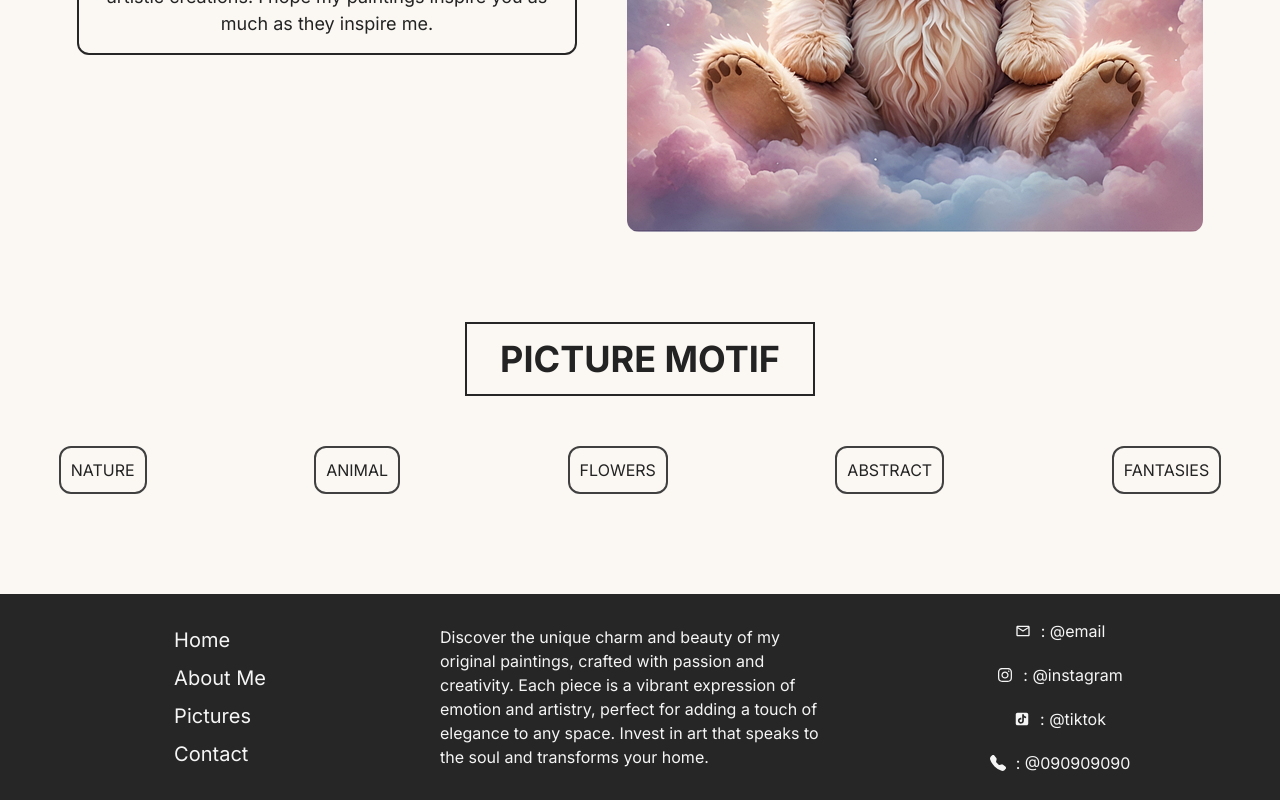
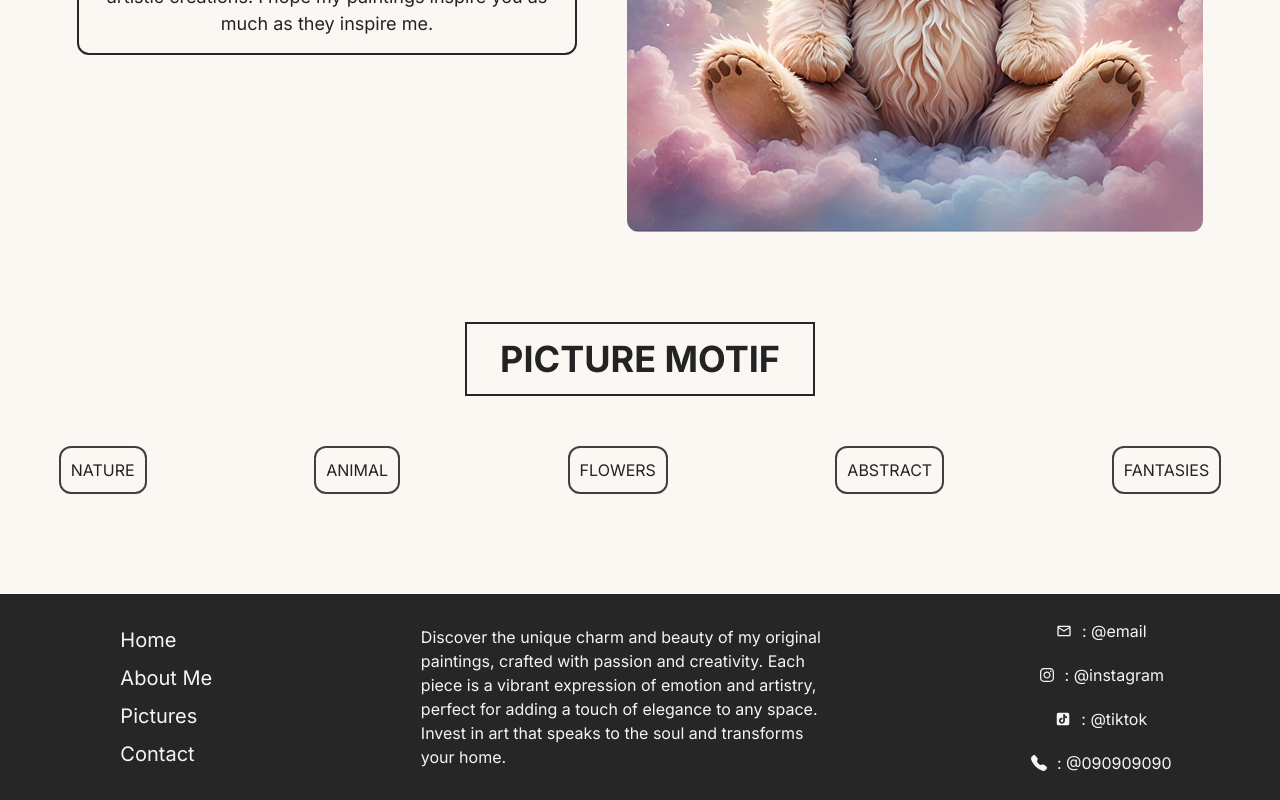
Before and after one commit to markopersonally/shop, a Next.js app: page / in a window 1280 px wide. Shown: the part 762-1562 px from the top of the page. Built offline with nearby package versions, Linux system fonts and the light colour scheme.

Commit message:
styling footer

```diff
--- a/components/footer_.jsx
+++ b/components/footer_.jsx
@@ -6,15 +6,21 @@ import { BsFillTelephoneFill } from "react-icons/bs";
 
 export default function Footer() {
   const footerStyled =
-    "m-auto p-5 bg-neutral-800 text-neutral-100 flex gap-[20px] justify-center items-center";
-  const divWrapper = "w-1/3 flex flex-col gap-[20px] justify-center items-center";
-  const divIconElement = "flex justify-center items-center gap-[10px]";
-  const ulClasses = "flex flex-col gap-[10px] text-xl p-3";
-  const linkClasses = "hover:cursor hover:text-neutral-400";
+    "m-auto p-5 bg-neutral-800 text-neutral-100 flex gap-[20px] justify-around items-center max-[500px]:flex-col";
+
+  const ulClasses = "flex flex-col gap-[10px] p-3";
+  const linkClasses =
+    "text-xl max-md:text-xs hover:cursor hover:text-neutral-400";
+
+  const divBoxMiddle = "w-1/3 max-md:w-full";
+  const divBoxMiddleText = "max-md:text-xs";
+
+  const divBoxThird = "flex flex-col gap-[20px] ";
+  const divIconElement = "flex justify-center items-center gap-[10px] max-md:text-xs";
 
   return (
     <footer className={footerStyled}>
-      <div className={divWrapper}>
+      <nav>
         <ul className={ulClasses}>
           <Link className={linkClasses} href="/">
             Home
@@ -29,16 +35,16 @@ export default function Footer() {
             Contact
           </Link>
         </ul>
-      </div>
-      <div className={divWrapper}>
-        <p>
+      </nav>
+      <div className={divBoxMiddle}>
+        <p className={divBoxMiddleText}>
           Discover the unique charm and beauty of my original paintings, crafted
           with passion and creativity. Each piece is a vibrant expression of
           emotion and artistry, perfect for adding a touch of elegance to any
           space. Invest in art that speaks to the soul and transforms your home.
         </p>
       </div>
-      <div className={divWrapper}>
+      <div className={divBoxThird}>
         <div className={divIconElement}>
           <MdOutlineEmail />: @email
         </div>
```
